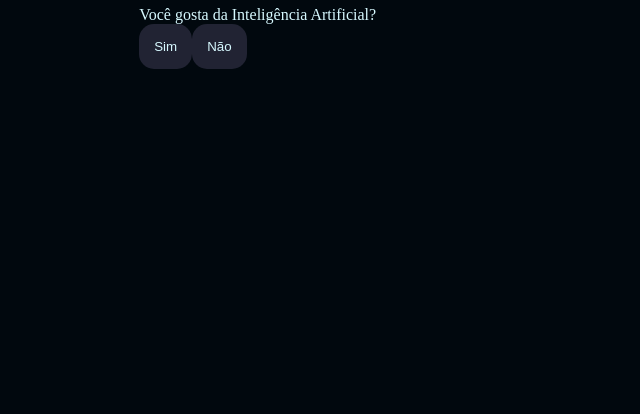
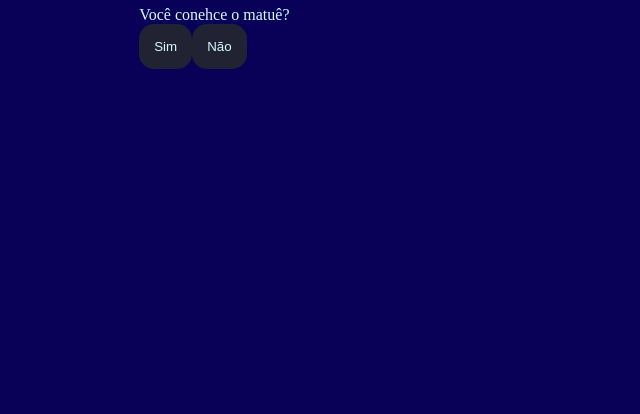
Before and after one commit to pedrozvxlindo/ia3e, a plain HTML site: page index.html in a window 1280 px wide. Shown: the part 402-816 px from the top of the page, without its empty margins (319-959 px from the left). Drawn offline with Linux system fonts and the light colour scheme.

Commit message:
Add files via upload

```diff
--- a/index.html
+++ b/index.html
@@ -5,7 +5,7 @@
     <meta charset="UTF-8">
     <meta name="viewport" content="width=device-width, initial-scale=1.0">
     <link rel="stylesheet" href="style.css">
-    <title>Você decide o futuro da IA</title>
+    <title>Questions of Matuê</title>
 </head>
 
 <body>
--- a/script.js
+++ b/script.js
@@ -2,41 +2,42 @@ const caixaPrincipal = document.querySelector('.caixa-principal');
 const caixaPergunta = document.querySelector('.caixa-pergunta');
 const caixaAlternativa = document.querySelector('.caixa-alternativa');
 const caixaResultado = document.querySelector('.caixa-resultado');
+const textoResultado = document.querySelector('.texto-resultado');
 
 const perguntas = [//abre a lista de objetos (itens)
     {//abre o item
-        enunciado: "Você gosta da Inteligência Artificial?",
+        enunciado: "Você conehce o matuê?",
         alternativas: [{
             texto: "Sim",
-            afirmação: "É top"
+            afirmação: "Congragulationes meu parceiro."
         },
         {
             texto: "Não",
-            afirmação: "Minha mãe não deixa eu usar"
+            afirmação: "Você deve ser feio."
         }
         ]
     },
     {
-        enunciado: "Você usa a Ia diariamente?",
+        enunciado: "O ultimo álbum do matê se chama 444?",
         alternativas: [{
             texto: "Sim",
-            afirmação: "Colo nas prova com ela"
+            afirmação: "Errado é 333."
         },
         {
             texto:"Não",
-            afirmação:"Eu estudo"
+            afirmação:"Eita glória."
         }
         ]
     },
     {
-        enunciado: "A Ia vai dominar o mundo?",
+        enunciado: "O sobrenome do Matuê é?",
         alternativas: [{
-            texto: "Sim",
-            afirmação: "Obviamente"
+            texto: "Brasileiro",
+            afirmação: "Obviamente."
         },
         {
-            texto: "Não",
-            afirmação: "Não ne mongol"
+            texto: "Silva",
+            afirmação: "Não ne mongol."
         }
         ]
     }
--- a/style.css
+++ b/style.css
@@ -1,8 +1,8 @@
 :root{
-    --cor-fundo: #01080E;
-    --cor-principal: #0b0d20;
+    --cor-fundo: #090058;
+    --cor-principal: #949ad3;
     --cor-secundaria: #212333;
-    --cor-destaque: #2dbefd;
+    --cor-destaque: #6d0064;
     --cor-texto: #D7F9FF;
 }
 body{
```
Also changed, not shown: 1 other file.
